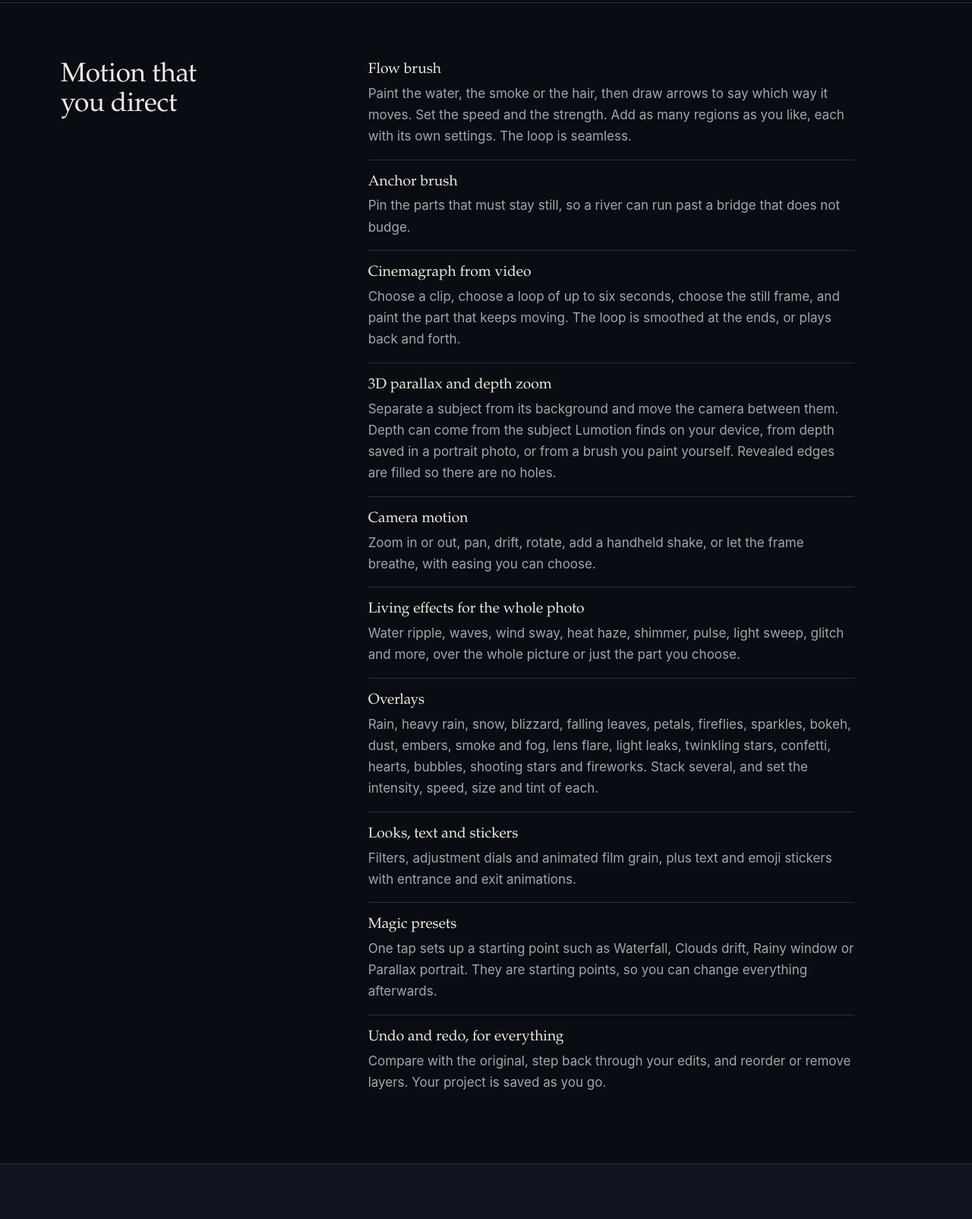
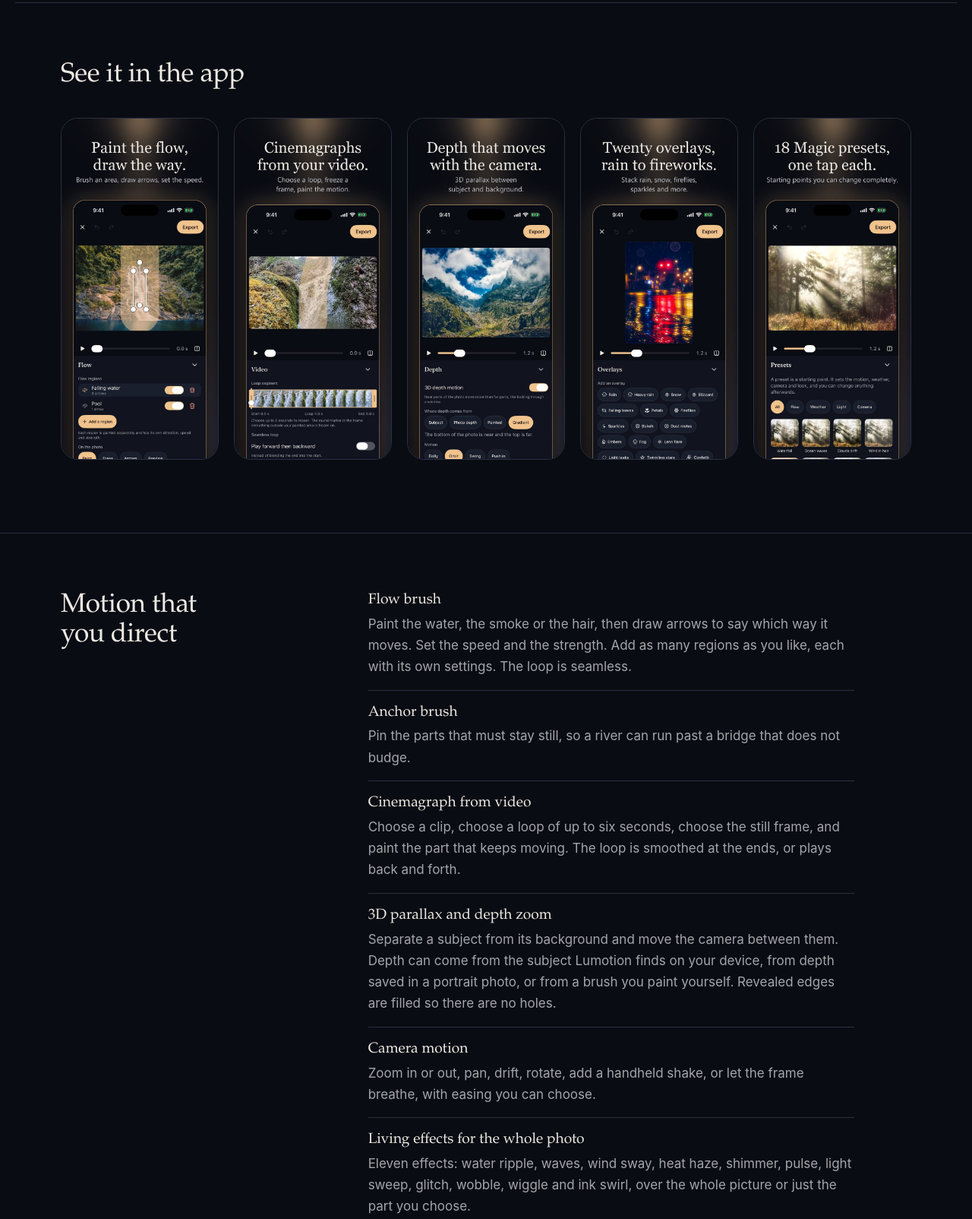
Before and after one commit to EcomswiftLLC/ecomswiftllc.github.io, a plain HTML site: page lumotion/index.html in a window 1280 px wide. Shown: the part 1890-3494 px from the top of the page at 76% size. Drawn offline with Linux system fonts and the light colour scheme.

Commit message:
Lumotion site: app slides, verified feature counts, sample set update
Co-Authored-By: Claude Sonnet 5.5 <noreply@anthropic.com>

```diff
--- a/lumotion/assets/site.css
+++ b/lumotion/assets/site.css
@@ -91,7 +91,7 @@ p { margin: 0 0 1rem; }
 .reel-note { margin-top: 1rem; }
 
 /* app screenshots, shown only when real captures exist */
-.shots { display: grid; grid-auto-flow: column; grid-auto-columns: minmax(13rem, 16rem); gap: 1.25rem; overflow-x: auto; padding: .25rem .25rem 1.25rem; margin: 0; list-style: none; scroll-snap-type: x proximity; }
+.shots { display: grid; grid-auto-flow: column; grid-auto-columns: minmax(13rem, 16rem); gap: 1.25rem; overflow-x: auto; padding: .25rem .25rem 1.25rem; margin: 0; list-style: none; scroll-snap-type: x proximity; scrollbar-color: var(--hairline) transparent; scrollbar-width: thin; }
 .shots li { scroll-snap-align: start; }
 .shots img { width: 100%; height: auto; border-radius: 1.4rem; border: 1px solid var(--hairline); }
 
--- a/lumotion/index.html
+++ b/lumotion/index.html
@@ -221,7 +221,7 @@
         <li><figure><img src="assets/photos/waterfall.jpg" alt="A tall waterfall in green forest" width="1000" loading="lazy" decoding="async"><figcaption><strong>Forest Waterfall</strong><span>Water falls and the pool flows.</span></figcaption></figure></li>
         <li><figure><img src="assets/photos/ocean-waves.jpg" alt="Waves breaking on dark rocks" width="1000" loading="lazy" decoding="async"><figcaption><strong>Ocean Waves</strong><span>Waves and foam roll against the rocks.</span></figcaption></figure></li>
         <li><figure><img src="assets/photos/city-rain-night.jpg" alt="A wet city street at night with red and gold lights" width="1000" loading="lazy" decoding="async"><figcaption><strong>Rainy Night</strong><span>Rain falls over a glowing street.</span></figcaption></figure></li>
-        <li><figure><img src="assets/photos/portrait-hair.jpg" alt="A woman with long brown hair against a bright sky" width="1000" loading="lazy" decoding="async"><figcaption><strong>Windswept Portrait</strong><span>Hair drifts while depth moves the scene.</span></figcaption></figure></li>
+        <li><figure><img src="assets/photos/forest-mist.jpg" alt="Sun rays through a foggy pine forest" width="1000" loading="lazy" decoding="async"><figcaption><strong>Misty Forest</strong><span>Mist drifts through the rays of light.</span></figcaption></figure></li>
         <li><figure><img src="assets/photos/sunset-lake.jpg" alt="Trees reflected in a lake at sunset" width="1000" loading="lazy" decoding="async"><figcaption><strong>Sunset Lake</strong><span>Reflections ripple under a golden sky.</span></figcaption></figure></li>
         <li><figure><img src="assets/photos/snowy-trees.jpg" alt="Snow-covered pine trees in a field" width="1000" loading="lazy" decoding="async"><figcaption><strong>Snowy Pines</strong><span>Snow falls through a quiet forest.</span></figcaption></figure></li>
       </ul>
@@ -229,6 +229,19 @@
     </div>
   </section>
 
+  <section class="reel-section" aria-labelledby="h-shots">
+    <div class="wrap">
+      <div class="reel-head"><h2 id="h-shots">See it in the app</h2></div>
+      <ul class="shots">
+        <li><img src="assets/shots/slide-01.jpg" alt="Lumotion on iPhone: the Flow tool with a painted waterfall region and direction arrows" width="660" loading="lazy" decoding="async"></li>
+        <li><img src="assets/shots/slide-02.jpg" alt="Lumotion on iPhone: the Video tool with a loop segment for a cinemagraph" width="660" loading="lazy" decoding="async"></li>
+        <li><img src="assets/shots/slide-03.jpg" alt="Lumotion on iPhone: the Depth tool with 3D depth motion on a mountain photo" width="660" loading="lazy" decoding="async"></li>
+        <li><img src="assets/shots/slide-04.jpg" alt="Lumotion on iPhone: the Overlays tool with rain on a night street" width="660" loading="lazy" decoding="async"></li>
+        <li><img src="assets/shots/slide-05.jpg" alt="Lumotion on iPhone: the Presets tool showing a grid of starting points" width="660" loading="lazy" decoding="async"></li>
+        <li><img src="assets/shots/slide-06.jpg" alt="Lumotion on iPhone: the Effects tool over a sunset lake photo" width="660" loading="lazy" decoding="async"></li>
+      </ul>
+    </div>
+  </section>
 
   <section class="section" id="animate" aria-labelledby="h-animate">
     <div class="wrap">
@@ -240,10 +253,10 @@
           <div><dt>Cinemagraph from video</dt><dd>Choose a clip, choose a loop of up to six seconds, choose the still frame, and paint the part that keeps moving. The loop is smoothed at the ends, or plays back and forth.</dd></div>
           <div><dt>3D parallax and depth zoom</dt><dd>Separate a subject from its background and move the camera between them. Depth can come from the subject Lumotion finds on your device, from depth saved in a portrait photo, or from a brush you paint yourself. Revealed edges are filled so there are no holes.</dd></div>
           <div><dt>Camera motion</dt><dd>Zoom in or out, pan, drift, rotate, add a handheld shake, or let the frame breathe, with easing you can choose.</dd></div>
-          <div><dt>Living effects for the whole photo</dt><dd>Water ripple, waves, wind sway, heat haze, shimmer, pulse, light sweep, glitch and more, over the whole picture or just the part you choose.</dd></div>
+          <div><dt>Living effects for the whole photo</dt><dd>Eleven effects: water ripple, waves, wind sway, heat haze, shimmer, pulse, light sweep, glitch, wobble, wiggle and ink swirl, over the whole picture or just the part you choose.</dd></div>
           <div><dt>Overlays</dt><dd>Rain, heavy rain, snow, blizzard, falling leaves, petals, fireflies, sparkles, bokeh, dust, embers, smoke and fog, lens flare, light leaks, twinkling stars, confetti, hearts, bubbles, shooting stars and fireworks. Stack several, and set the intensity, speed, size and tint of each.</dd></div>
-          <div><dt>Looks, text and stickers</dt><dd>Filters, adjustment dials and animated film grain, plus text and emoji stickers with entrance and exit animations.</dd></div>
-          <div><dt>Magic presets</dt><dd>One tap sets up a starting point such as Waterfall, Clouds drift, Rainy window or Parallax portrait. They are starting points, so you can change everything afterwards.</dd></div>
+          <div><dt>Looks, text and stickers</dt><dd>24 looks, adjustment dials and animated film grain, plus text and emoji stickers with entrance and exit animations.</dd></div>
+          <div><dt>Magic presets</dt><dd>18 one-tap starting points, such as Waterfall, Clouds drift, Rainy window or Parallax portrait. They are starting points, so you can change everything afterwards.</dd></div>
           <div><dt>Undo and redo, for everything</dt><dd>Compare with the original, step back through your edits, and reorder or remove layers. Your project is saved as you go.</dd></div>
         </dl>
       </div>
@@ -256,7 +269,7 @@
       <div class="section-body">
         <p>Pick the shape first: the original, square, 4:5, 9:16, 16:9 or 3:4, and reframe with a gesture. Choose a loop length from 1 to 15 seconds and a frame rate, then export.</p>
         <ul class="checks">
-          <li>MP4 video, in H.264 or HEVC</li>
+          <li>MP4 video, in H.264 or HEVC, at 720p and 1080p, plus 2K and 4K on devices with enough memory</li>
           <li>GIF, with a size estimate before you export</li>
           <li>A still frame as an image</li>
           <li>Save to Photos, share, or open in Files</li>
```
Also changed, not shown: lumotion/assets/photos/forest-mist.jpg (added), lumotion/assets/photos/portrait-hair.jpg (deleted), lumotion/assets/shots/slide-01.jpg (added), lumotion/assets/shots/slide-02.jpg (added), lumotion/assets/shots/slide-03.jpg (added), lumotion/assets/shots/slide-04.jpg (added), lumotion/assets/shots/slide-05.jpg (added), lumotion/assets/shots/slide-06.jpg (added).
